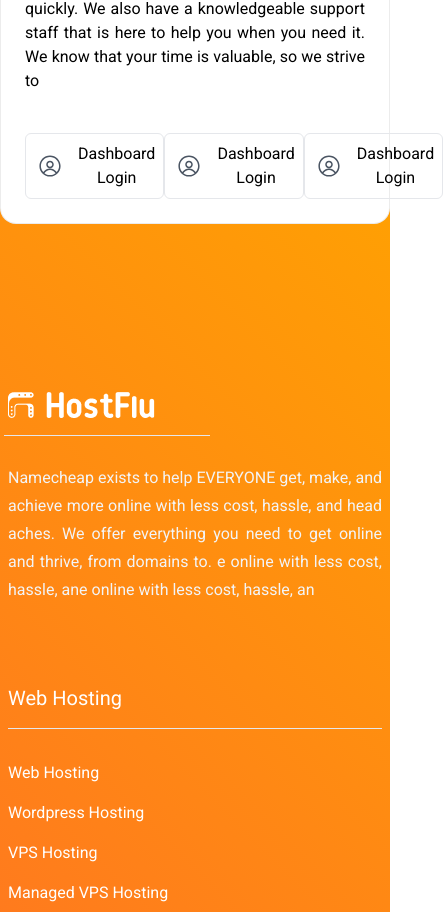
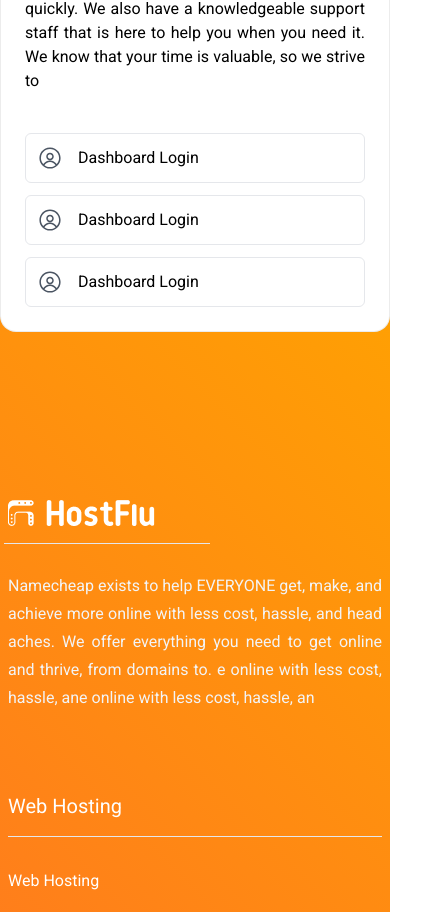
Before and after one commit to pothikit/hostfule-project, a React (Create React App) app: page /shared-hosting in a window 390 px wide. Shown: the part 8740-9652 px from the top of the page, 443 px wide, since content can reach past the window. Built offline with nearby package versions, Linux system fonts and the light colour scheme; a web font is replaced by a local one.

Commit message:
color and footer responsive issue fixed

```diff
--- a/src/components/footer/Footer.jsx
+++ b/src/components/footer/Footer.jsx
@@ -30,7 +30,7 @@
                         <div className='md:col-span-2'>
                             <h2 className='text-2xl md:text-4xl font-medium mb-8 capitalize'>We are here to help you </h2>
                             <p className='text-justify text-base md:text-xl'>Thank you for your interest in our hosting company support. We are committed to providing our customers with the highest quality service and support. Our team of experienced professionals is here to answer any questions you may have and assist you with setting up your hosting account. Our team is available 24 hours a day, seven days a week, to provide you with the best possible experience. We strive to make sure your hosting experience is stress-free and hassle-free. We understand that sometimes hosting can be a bit complicated, so we offer a variety of tutorials and resources to help you get up and running quickly. We also have a knowledgeable support staff that is here to help you when you need it. We know that your time is valuable, so we strive to</p>
-                            <div className="butttons flex md:gap-5 lg:gap-16 mt-10">
+                            <div className="butttons flex flex-col sm:flex-row gap-3 md:gap-5 lg:gap-12 mt-10">
                                 <button className='flex items-center gap-3 p-2 border rounded-md hover:bg-gray-200 duration-300 group'>
                                     <span className='text-gray-600 p-1 rounded-full bg-white text-2xl'><RxAvatar /></span><span>Dashboard Login</span>
                                 </button>
--- a/src/components/home/exclusive/PricingCard.jsx
+++ b/src/components/home/exclusive/PricingCard.jsx
@@ -6,7 +6,7 @@
     return (
         <>
             {
-                <div className="card shadow-lg pb-16 rounded-xl text-center hover:shadow-xl duration-300" id='mini' key={cardData.id}>
+                <div className="card shadow-lg pb-16 rounded-xl text-center hover:shadow-xl duration-300" id='mini'>
                     <div className="card-head p-7 rounded-t-xl rounded-b-[40px] shadow-xl ">
                         <div className='text-white'>
                             <span className="type text-xl uppercase">{cardData.type}</span>
--- a/src/components/home/home.css
+++ b/src/components/home/home.css
@@ -13,9 +13,9 @@
     background-size: 100%;
 }
 /* tabs-main border */
-.tabs-main{
+/* .tabs-main{
     border-image: linear-gradient(to right , hsla(0, 100%, 63%, 0.553), #ffa2014f) 30;
-}
+} */
 /*  service box */
 .serviceBox{
     background: url("../../asstes/servicebg.png") no-repeat bottom right #F0F0F0;
```
